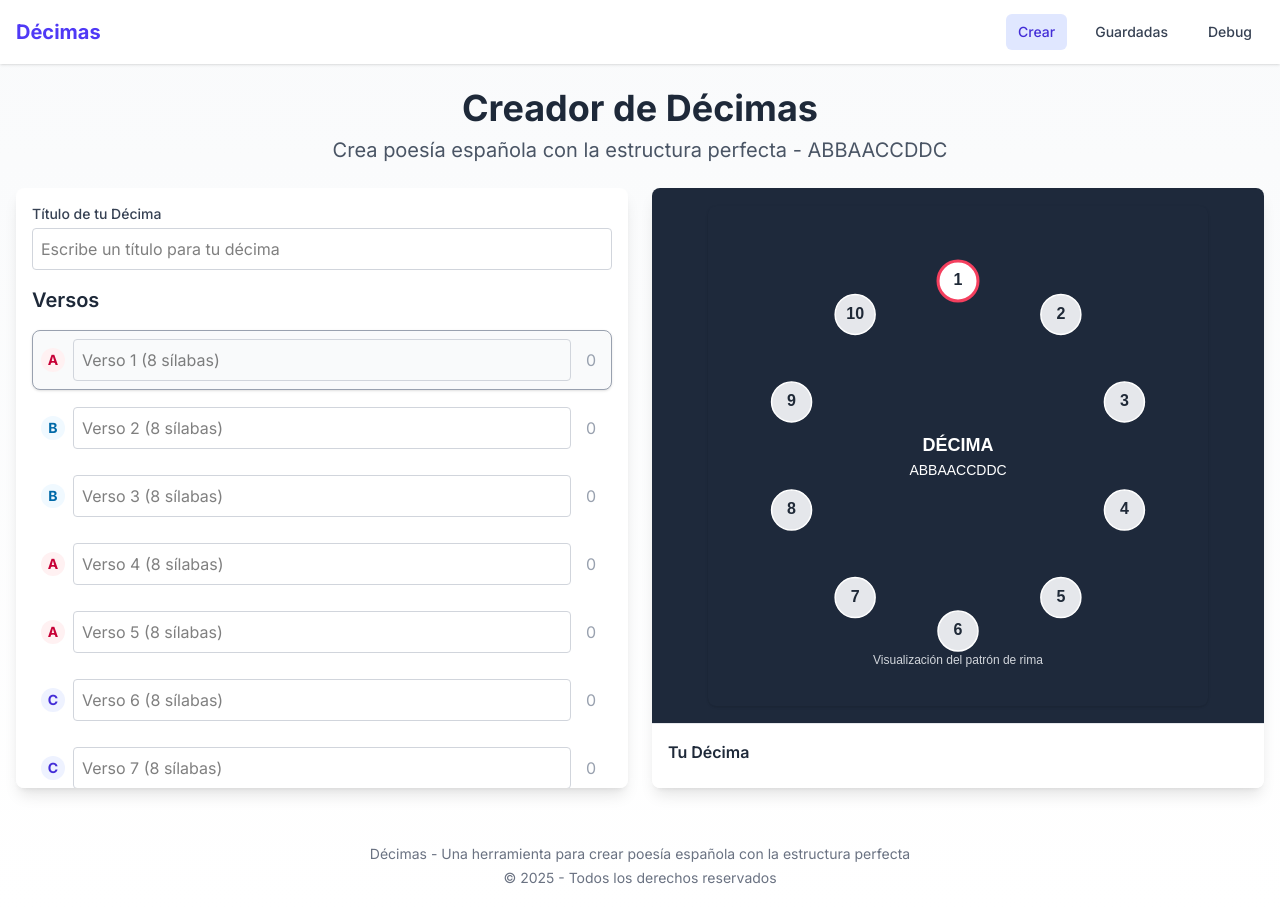
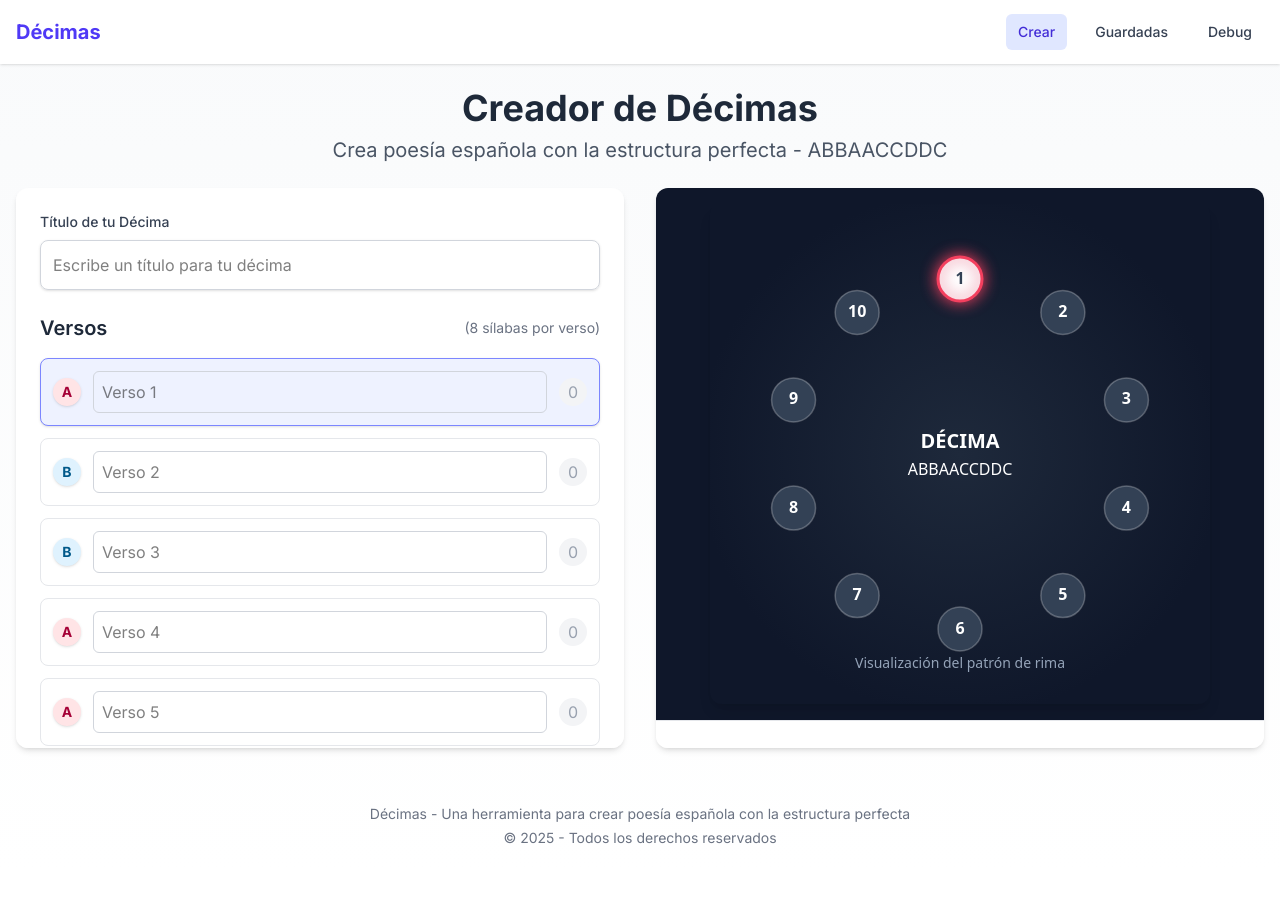
Before and after one commit to PascalOrdano18/say-more, a Next.js app: page / in a window 1280 px wide. After the commit the page ends 872 px from the top, so only its background shows below. Built offline with nearby package versions, Linux system fonts and the light colour scheme.

Commit message:
Fix params access in edit page, improve UI and fix décima preview

```diff
--- a/app/components/DecimaEditor.tsx
+++ b/app/components/DecimaEditor.tsx
@@ -19,7 +19,7 @@ interface DecimaEditorProps {
 export default function DecimaEditor({ editId, initialTitle = '', initialVerses = Array(10).fill('') }: DecimaEditorProps) {
   const router = useRouter();
   const [title, setTitle] = useState<string>(initialTitle);
-  const [verses, setVerses] = useState<string[]>(initialVerses);
+  const [verses, setVerses] = useState<string[]>(initialVerses.length === 10 ? initialVerses : Array(10).fill(''));
   const [syllableCounts, setSyllableCounts] = useState<number[]>(Array(10).fill(0));
   const [rhymeSuggestions, setRhymeSuggestions] = useState<Record<string, string[]>>({});
   const [activeVerseIndex, setActiveVerseIndex] = useState<number>(0);
@@ -127,12 +127,12 @@ export default function DecimaEditor({ editId, initialTitle = '', initialVerses
   const getPatternColor = (index: number) => {
     const letter = getPatternLetter(index).toUpperCase();
     const colors: Record<string, string> = {
-      'A': 'bg-rose-50 border-rose-200 text-rose-700',
-      'B': 'bg-sky-50 border-sky-200 text-sky-700',
-      'C': 'bg-indigo-50 border-indigo-200 text-indigo-700',
-      'D': 'bg-amber-50 border-amber-200 text-amber-700',
+      'A': 'bg-rose-100 text-rose-800 border-rose-300',
+      'B': 'bg-sky-100 text-sky-800 border-sky-300',
+      'C': 'bg-violet-100 text-violet-800 border-violet-300',
+      'D': 'bg-amber-100 text-amber-800 border-amber-300',
     };
-    return colors[letter] || 'bg-gray-50 border-gray-200 text-gray-700';
+    return colors[letter] || 'bg-gray-100 text-gray-800 border-gray-300';
   };
 
   // Update last word suggestions based on the pattern
@@ -174,13 +174,18 @@ export default function DecimaEditor({ editId, initialTitle = '', initialVerses
     handleVerseChange(activeVerseIndex, words.join(' '));
   };
 
+  // Get properly formatted verse preview with real line breaks
+  const getFormattedPreview = () => {
+    return verses.filter(v => v.trim()).join('\n');
+  };
+
   return (
-    <div className="grid grid-cols-1 md:grid-cols-2 gap-6 h-[calc(100vh-200px)]">
+    <div className="grid grid-cols-1 md:grid-cols-2 gap-8 h-[calc(100vh-240px)]">
       {/* Left side - Verses input */}
-      <div className="flex flex-col h-full overflow-y-auto p-4 bg-white rounded-lg shadow-lg">
+      <div className="flex flex-col h-full overflow-y-auto p-6 bg-white rounded-xl shadow-md">
         {/* Title input */}
-        <div className="mb-4">
-          <label htmlFor="decima-title" className="block text-sm font-medium text-gray-700 mb-1">
+        <div className="mb-6">
+          <label htmlFor="decima-title" className="block text-sm font-medium text-gray-700 mb-2">
             Título de tu Décima
           </label>
           <input
@@ -189,22 +194,25 @@ export default function DecimaEditor({ editId, initialTitle = '', initialVerses
             value={title}
             onChange={(e) => handleTitleChange(e.target.value)}
             placeholder="Escribe un título para tu décima"
-            className="w-full p-2 border border-gray-300 rounded focus:ring-2 focus:ring-gray-400 focus:border-gray-400 text-black"
+            className="w-full p-3 border border-gray-300 rounded-lg focus:ring-2 focus:ring-indigo-400 focus:border-indigo-400 text-black shadow-sm"
           />
         </div>
 
-        <h2 className="text-xl font-semibold mb-4 text-gray-800">Versos</h2>
+        <h2 className="text-xl font-semibold mb-4 text-gray-800 flex items-center">
+          <span>Versos</span>
+          <span className="ml-auto text-sm font-normal text-gray-500">(8 sílabas por verso)</span>
+        </h2>
 
-        <div className="space-y-2 flex-grow">
+        <div className="space-y-3 flex-grow">
           {verses.map((verse, index) => (
             <div
               key={index}
-              className={`flex items-center space-x-2 p-2 rounded-lg border ${
-                activeVerseIndex === index ? 'border-gray-400 shadow-sm bg-gray-50' : 'border-transparent'
+              className={`flex items-center space-x-3 p-3 rounded-lg border transition-all ${
+                activeVerseIndex === index ? 'border-indigo-400 shadow-sm bg-indigo-50' : 'border-gray-200 hover:border-gray-300'
               }`}
               onClick={() => setActiveVerseIndex(index)}
             >
-              <span className={`font-mono text-sm font-bold w-6 h-6 flex items-center justify-center ${getPatternColor(index)} rounded-full`}>
+              <span className={`font-mono text-sm font-bold w-7 h-7 flex items-center justify-center ${getPatternColor(index)} rounded-full shadow-sm`}>
                 {getPatternLetter(index)}
               </span>
 
@@ -213,13 +221,21 @@ export default function DecimaEditor({ editId, initialTitle = '', initialVerses
                   type="text"
                   value={verse}
                   onChange={(e) => handleVerseChange(index, e.target.value)}
-                  placeholder={`Verso ${index + 1} (8 sílabas)`}
-                  className="w-full p-2 border border-gray-300 rounded focus:ring-2 focus:ring-gray-400 focus:border-gray-400 text-black"
+                  placeholder={`Verso ${index + 1}`}
+                  className="w-full p-2 border border-gray-300 rounded-md focus:ring-2 focus:ring-indigo-400 focus:border-indigo-400 text-black"
                   onFocus={() => setActiveVerseIndex(index)}
                 />
               </div>
 
-              <span className={`w-6 text-center ${getSyllableCountClass(syllableCounts[index])}`}>
+              <span className={`w-7 h-7 flex items-center justify-center rounded-full ${
+                syllableCounts[index] === TARGET_SYLLABLES
+                  ? 'bg-green-100 text-green-800'
+                  : syllableCounts[index] > TARGET_SYLLABLES
+                    ? 'bg-red-100 text-red-800'
+                    : syllableCounts[index] === 0
+                      ? 'bg-gray-100 text-gray-400'
+                      : 'bg-amber-100 text-amber-800'
+              }`}>
                 {syllableCounts[index]}
               </span>
             </div>
@@ -227,15 +243,15 @@ export default function DecimaEditor({ editId, initialTitle = '', initialVerses
         </div>
 
         {/* Word suggestions for active verse */}
-        <div className="mt-4 p-3 bg-gray-50 rounded-lg border border-gray-200">
-          <h3 className="text-sm font-semibold text-gray-700 mb-2">Sugerencias para finalizar el verso:</h3>
+        <div className="mt-5 p-4 bg-gray-50 rounded-lg border border-gray-200">
+          <h3 className="text-sm font-semibold text-gray-700 mb-3">Sugerencias para rimar:</h3>
           {lastWordSuggestions.length > 0 ? (
             <div className="flex flex-wrap gap-2">
               {lastWordSuggestions.map((word, idx) => (
                 <button
                   key={idx}
                   onClick={() => applySuggestion(word)}
-                  className="px-2 py-1 bg-gray-200 hover:bg-gray-300 rounded text-sm text-gray-800 transition-colors"
+                  className="px-3 py-1.5 bg-indigo-100 hover:bg-indigo-200 text-indigo-800 rounded-full text-sm font-medium transition-colors"
                 >
                   {word}
                 </button>
@@ -250,33 +266,25 @@ export default function DecimaEditor({ editId, initialTitle = '', initialVerses
           )}
         </div>
 
-        {/* Rhyme suggestions for active verse */}
-        {getPatternLetter(activeVerseIndex) === getPatternLetter(activeVerseIndex).toUpperCase() && (
-          <div className="mt-3 p-3 bg-gray-50 rounded-lg border border-gray-200">
-            <h3 className="text-sm font-semibold text-gray-700 mb-1">Sugerencias de rima:</h3>
-            {getRhymeSuggestionsForVerse(activeVerseIndex).length > 0 ? (
-              <p className="text-gray-700">
-                {getRhymeSuggestionsForVerse(activeVerseIndex).join(', ')}
-              </p>
-            ) : (
-              <p className="text-gray-500 italic text-sm">
-                Escribe un verso con la misma letra en minúscula para ver sugerencias
-              </p>
-            )}
-          </div>
-        )}
+        {/* Rhyme pattern explanation */}
+        <div className="mt-3 p-4 bg-indigo-50 rounded-lg border border-indigo-100">
+          <h3 className="text-sm font-semibold text-indigo-800 mb-2">Patrón de rima: ABBAACCDDC</h3>
+          <p className="text-indigo-700 text-sm">
+            Las letras mayúsculas y minúsculas del mismo tipo deben rimar entre sí.
+          </p>
+        </div>
 
         {/* Save and View buttons */}
-        <div className="mt-4 flex space-x-3">
+        <div className="mt-6 flex space-x-4">
           <button
             onClick={handleSave}
-            className="flex-1 bg-indigo-600 hover:bg-indigo-700 text-white py-2 px-4 rounded transition-colors"
+            className="flex-1 bg-indigo-600 hover:bg-indigo-700 text-white py-3 px-4 rounded-lg shadow-sm transition-colors font-medium"
           >
             {editId ? 'Actualizar Décima' : 'Guardar Décima'}
           </button>
           <button
             onClick={handleViewSaved}
-            className="flex-1 bg-gray-200 hover:bg-gray-300 text-gray-800 py-2 px-4 rounded transition-colors"
+            className="flex-1 bg-gray-100 hover:bg-gray-200 text-gray-800 py-3 px-4 rounded-lg shadow-sm transition-colors font-medium border border-gray-300"
           >
             Ver Guardadas
           </button>
@@ -284,16 +292,16 @@ export default function DecimaEditor({ editId, initialTitle = '', initialVerses
 
         {/* Save message */}
         {saveMessage && (
-          <div className="mt-3 p-3 bg-green-50 text-green-700 rounded-lg text-center font-medium">
+          <div className="mt-4 p-3 bg-green-50 text-green-700 rounded-lg text-center font-medium border border-green-200">
             {saveMessage}
           </div>
         )}
       </div>
 
       {/* Right side - Visualization and Preview */}
-      <div className="flex flex-col h-full bg-white rounded-lg shadow-lg overflow-hidden">
+      <div className="flex flex-col h-full bg-white rounded-xl shadow-md overflow-hidden">
         {/* Visualization */}
-        <div className="flex-1 flex items-center justify-center bg-[#1e293b] p-4">
+        <div className="flex-1 flex items-center justify-center bg-[#0f172a] p-4">
           <DecimaGraph
             pattern={DECIMA_PATTERN}
             verses={verses}
@@ -302,13 +310,13 @@ export default function DecimaEditor({ editId, initialTitle = '', initialVerses
         </div>
 
         {/* Preview */}
-        <div className="p-4 bg-white border-t border-gray-200">
-          <h3 className="font-semibold text-gray-800 mb-2">
+        <div className="p-6 bg-white border-t border-gray-200">
+          <h3 className="font-semibold text-gray-800 mb-3 text-lg">
             {title ? title : 'Tu Décima'}
           </h3>
-          <div className="whitespace-pre-line text-gray-800 max-h-32 overflow-y-auto">
-            {verses.filter(v => v.trim()).join('\n')}
-          </div>
+          <pre className="whitespace-pre-wrap text-gray-800 font-sans leading-relaxed">
+            {getFormattedPreview()}
+          </pre>
         </div>
       </div>
     </div>
--- a/app/components/DecimaGraph.tsx
+++ b/app/components/DecimaGraph.tsx
@@ -14,8 +14,8 @@ const DecimaGraph: React.FC<DecimaGraphProps> = ({ pattern, verses, activeVerseI
   // Colors for different rhyme patterns (softer palette)
   const colors = useMemo<Record<string, string>>(() => ({
     'A': '#f43f5e', // Rose
-    'B': '#e5e7eb', // Light gray
-    'C': '#6366f1', // Indigo
+    'B': '#0ea5e9', // Sky blue
+    'C': '#8b5cf6', // Violet
     'D': '#f59e0b', // Amber
   }), []);
 
@@ -39,20 +39,34 @@ const DecimaGraph: React.FC<DecimaGraphProps> = ({ pattern, verses, activeVerseI
     const ctx = canvas.getContext('2d');
     if (!ctx) return;
 
-    // Set canvas dimensions
+    // Set canvas dimensions with higher resolution for retina displays
+    const dpr = window.devicePixelRatio || 1;
     const size = Math.min(window.innerWidth, 500);
-    canvas.width = size;
-    canvas.height = size;
+    canvas.width = size * dpr;
+    canvas.height = size * dpr;
+    canvas.style.width = `${size}px`;
+    canvas.style.height = `${size}px`;
+    ctx.scale(dpr, dpr);
 
     // Clear canvas
-    ctx.clearRect(0, 0, canvas.width, canvas.height);
+    ctx.clearRect(0, 0, size, size);
 
-    const centerX = canvas.width / 2;
-    const centerY = canvas.height / 2;
-    const radius = canvas.width * 0.35;
+    const centerX = size / 2;
+    const centerY = size / 2;
+    const radius = size * 0.35;
 
     // Get positions for each verse node
     const positions = getNodePositions(10, radius, centerX, centerY);
+
+    // Add background gradient
+    const gradient = ctx.createRadialGradient(
+      centerX, centerY, 0,
+      centerX, centerY, radius * 1.5
+    );
+    gradient.addColorStop(0, '#1e293b');
+    gradient.addColorStop(1, '#0f172a');
+    ctx.fillStyle = gradient;
+    ctx.fillRect(0, 0, size, size);
 
     // Draw connections based on rhyme pattern
     const patternMap: Record<string, number[]> = {};
@@ -73,9 +87,13 @@ const DecimaGraph: React.FC<DecimaGraphProps> = ({ pattern, verses, activeVerseI
         const color = colors[letter] || '#999';
 
         // Use semi-transparent colors for connections
-        ctx.strokeStyle = color + '80'; // 50% opacity
-        ctx.lineWidth = 1.5;
+        ctx.strokeStyle = color + '60'; // 40% opacity
+        ctx.lineWidth = 2;
 
+        // Create a path for all connections of this letter
+        ctx.beginPath();
+
+        // Draw arcs instead of straight lines for a more elegant look
         for (let i = 0; i < indices.length; i++) {
           for (let j = i + 1; j < indices.length; j++) {
             const pos1 = positions[indices[i]];
@@ -83,13 +101,22 @@ const DecimaGraph: React.FC<DecimaGraphProps> = ({ pattern, verses, activeVerseI
 
             // Only draw connections if at least one of the verses has content
             if (verses[indices[i]] || verses[indices[j]]) {
-              ctx.beginPath();
+              // Calculate midpoint with a slight offset for a curved line
+              const midX = (pos1.x + pos2.x) / 2;
+              const midY = (pos1.y + pos2.y) / 2;
+              const distance = Math.sqrt(Math.pow(pos2.x - pos1.x, 2) + Math.pow(pos2.y - pos1.y, 2));
+
+              // Move toward center for a nice curve
+              const offsetX = (centerX - midX) * 0.3;
+              const offsetY = (centerY - midY) * 0.3;
+
               ctx.moveTo(pos1.x, pos1.y);
-              ctx.lineTo(pos2.x, pos2.y);
-              ctx.stroke();
+              ctx.quadraticCurveTo(midX + offsetX, midY + offsetY, pos2.x, pos2.y);
             }
           }
         }
+
+        ctx.stroke();
       }
     }
 
@@ -99,27 +126,49 @@ const DecimaGraph: React.FC<DecimaGraphProps> = ({ pattern, verses, activeVerseI
       const letter = pattern[i].toUpperCase();
       const color = colors[letter] || '#999';
 
-      // Draw circle
-      ctx.beginPath();
-      ctx.arc(x, y, 20, 0, Math.PI * 2);
+      // Draw glow for active node
+      if (i === activeVerseIndex) {
+        ctx.shadowBlur = 15;
+        ctx.shadowColor = color;
+      } else {
+        ctx.shadowBlur = 0;
+      }
+
+      // Draw circle with gradient
+      const circleGradient = ctx.createRadialGradient(
+        x, y, 0,
+        x, y, 25
+      );
 
       // Fill based on whether the verse has content and if it's active
       if (i === activeVerseIndex) {
-        ctx.fillStyle = '#ffffff';
+        circleGradient.addColorStop(0, '#ffffff');
+        circleGradient.addColorStop(1, '#f8fafc');
+        ctx.fillStyle = circleGradient;
         ctx.strokeStyle = color;
         ctx.lineWidth = 3;
       } else {
-        ctx.fillStyle = verses[i] ? color : '#e5e7eb';
-        ctx.strokeStyle = '#ffffff';
+        if (verses[i]) {
+          circleGradient.addColorStop(0, color);
+          circleGradient.addColorStop(1, shadeColor(color, -20));
+          ctx.fillStyle = circleGradient;
+        } else {
+          ctx.fillStyle = '#334155';
+        }
+        ctx.strokeStyle = '#ffffff40'; // semi-transparent white
         ctx.lineWidth = 1.5;
       }
 
+      // Draw circle with antialiasing
+      ctx.beginPath();
+      ctx.arc(x, y, 22, 0, Math.PI * 2);
       ctx.fill();
       ctx.stroke();
 
       // Draw number
-      ctx.fillStyle = i === activeVerseIndex || !verses[i] ? '#1f2937' : '#ffffff';
-      ctx.font = 'bold 16px Arial';
+      ctx.shadowBlur = 0;
+      ctx.fillStyle = i === activeVerseIndex ? '#334155' : '#ffffff';
+      ctx.font = 'bold 16px Inter, system-ui, sans-serif';
       ctx.textAlign = 'center';
       ctx.textBaseline = 'middle';
       ctx.fillText((i + 1).toString(), x, y);
@@ -127,28 +176,48 @@ const DecimaGraph: React.FC<DecimaGraphProps> = ({ pattern, verses, activeVerseI
 
     // Draw title in the center
     ctx.fillStyle = '#ffffff';
-    ctx.font = 'bold 18px Arial';
+    ctx.font = 'bold 20px Inter, system-ui, sans-serif';
     ctx.textAlign = 'center';
     ctx.textBaseline = 'middle';
-    ctx.fillText('DÉCIMA', centerX, centerY - 10);
+    ctx.fillText('DÉCIMA', centerX, centerY - 12);
 
     // Draw pattern below title
-    ctx.font = '14px Arial';
-    ctx.fillText(pattern, centerX, centerY + 15);
+    ctx.font = '16px Inter, system-ui, sans-serif';
+    ctx.fillText(pattern, centerX, centerY + 16);
 
     // Draw caption at the bottom
-    ctx.font = '12px Arial';
-    ctx.fillStyle = '#d1d5db';
-    ctx.fillText('Visualización del patrón de rima', centerX, centerY + radius + 30);
+    ctx.font = '14px Inter, system-ui, sans-serif';
+    ctx.fillStyle = '#94a3b8';
+    ctx.fillText('Visualización del patrón de rima', centerX, centerY + radius + 35);
 
   }, [pattern, verses, activeVerseIndex, colors]);
+
+  // Helper function to darken a color
+  const shadeColor = (color: string, percent: number) => {
+    let R = parseInt(color.substring(1, 3), 16);
+    let G = parseInt(color.substring(3, 5), 16);
+    let B = parseInt(color.substring(5, 7), 16);
+
+    R = Math.floor(R * (100 + percent) / 100);
+    G = Math.floor(G * (100 + percent) / 100);
+    B = Math.floor(B * (100 + percent) / 100);
+
+    R = R < 255 ? R : 255;
+    G = G < 255 ? G : 255;
+    B = B < 255 ? B : 255;
+
+    const RR = R.toString(16).padStart(2, '0');
+    const GG = G.toString(16).padStart(2, '0');
+    const BB = B.toString(16).padStart(2, '0');
+
+    return `#${RR}${GG}${BB}`;
+  };
 
   return (
     <div className="flex justify-center">
       <canvas
         ref={canvasRef}
-        className="max-w-full rounded-lg shadow-sm"
-        style={{ background: '#1e293b' }}
+        className="max-w-full rounded-xl shadow-lg"
       />
     </div>
   );
```
Also changed, not shown: app/edit/[id]/page.tsx (+7 -3 lines), app/saved/page.tsx (+43 -26 lines).
